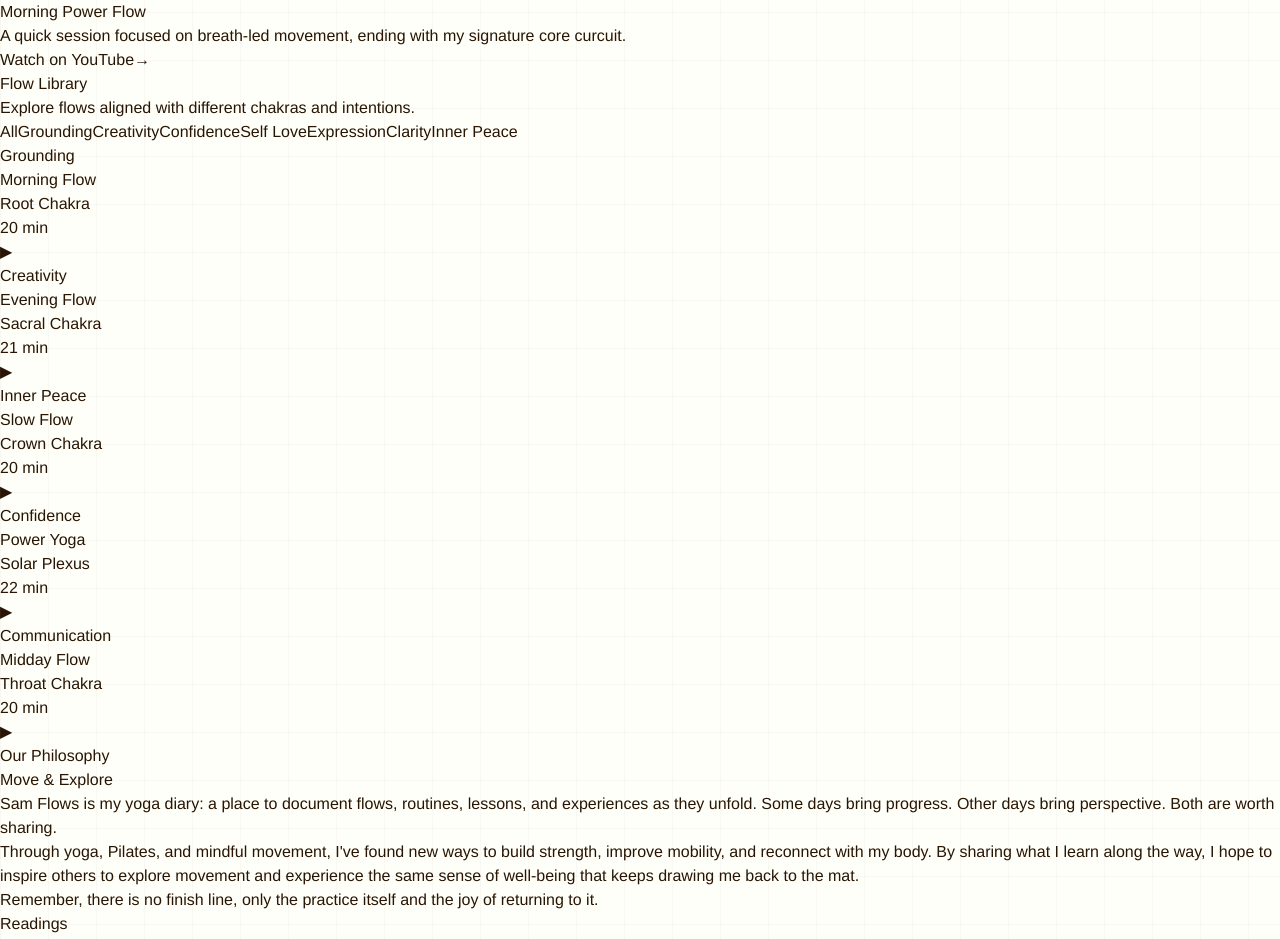
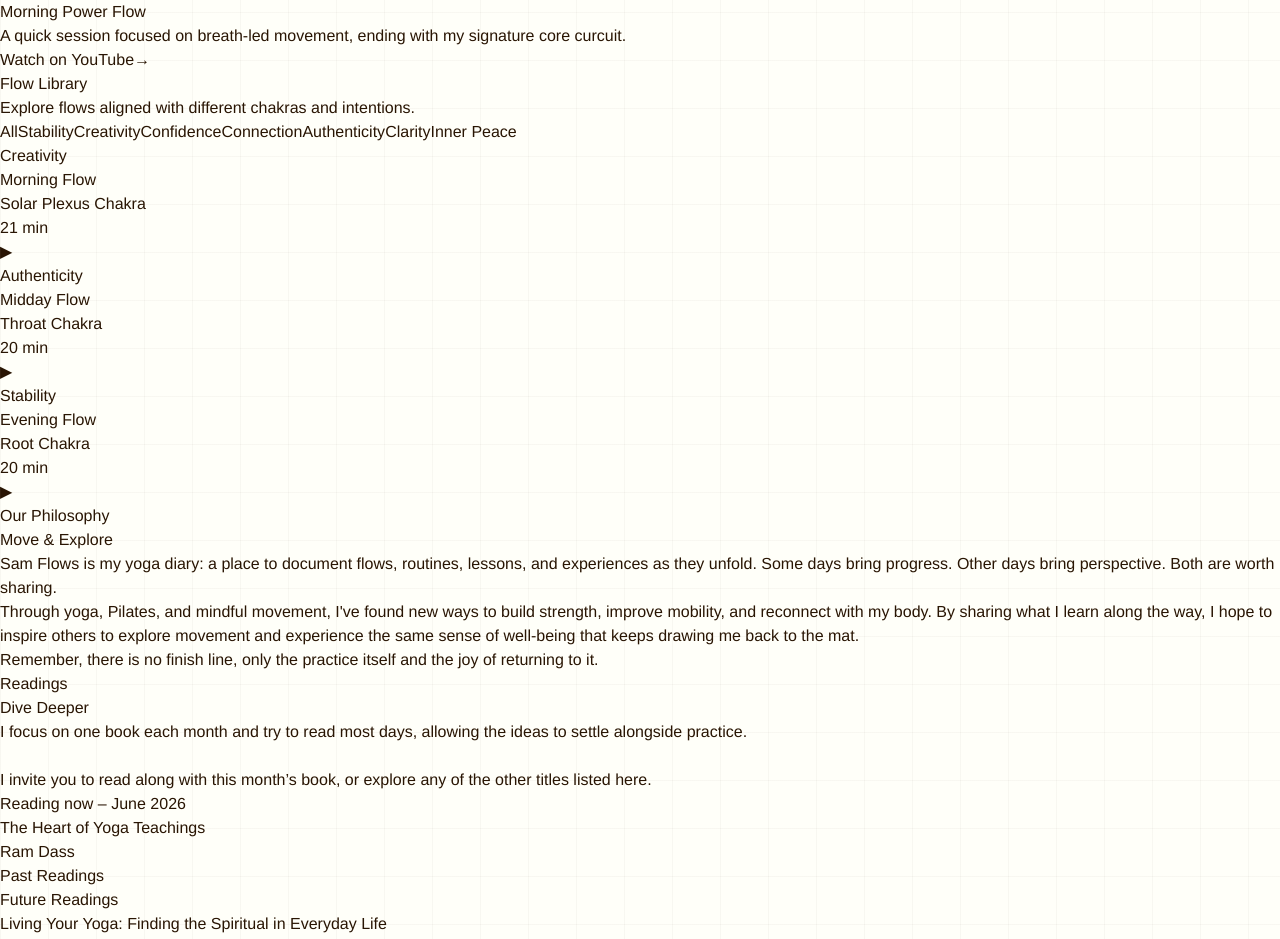
Before and after one commit to samanthacabrera/yoga-site, a React (Vite) app: page / in a window 1280 px wide. Shown: the part 660-1599 px from the top of the page. Built offline with nearby package versions, Linux system fonts and the light colour scheme; a web font is replaced by a local one.

Commit message:
update library filters

```diff
--- a/src/Library.jsx
+++ b/src/Library.jsx
@@ -5,44 +5,39 @@ import { useState } from "react";
 const videos = [
   {
     title: "Morning Flow",
-    duration: "20 min",
-    category: "Grounding",
-    chakra: "Root Chakra",
-  },
-  {
-    title: "Evening Flow",
     duration: "21 min",
     category: "Creativity",
-    chakra: "Sacral Chakra",
-  },
-  {
-    title: "Slow Flow",
-    duration: "20 min",
-    category: "Inner Peace",
-    chakra: "Crown Chakra",
-  },
-  {
-    title: "Power Yoga",
-    duration: "22 min",
-    category: "Confidence",
-    chakra: "Solar Plexus",
+    chakra: "Solar Plexus Chakra",
   },
   {
     title: "Midday Flow",
     duration: "20 min",
-    category: "Communication",
+    category: "Authenticity",
     chakra: "Throat Chakra",
-  }
+  },
+  {
+    title: "Evening Flow",
+    duration: "20 min",
+    category: "Stability",
+    chakra: "Root Chakra",
+  },
 ];
 
 const filters = [
   "All",
-  "Grounding",
+  // Root Chakra
+  "Stability",
+  // Sacral Chakra
   "Creativity",
+  // Solar Plexus Chakra
   "Confidence",
-  "Self Love",
-  "Expression",
+  // Heart Chakra
+  "Connection",
+  // Throat Charka
+  "Authenticity",
+  // Third Eye Chakra
   "Clarity",
+  // Crown Chakra
   "Inner Peace",
 ];
 
@@ -89,7 +84,7 @@ export default function Library() {
         })}
       </div>
 
-      <div className="relative grid grid-cols-1 gap-6 md:grid-cols-2 xl:grid-cols-3">
+      <div className="relative grid grid-cols-1 gap-6 grid-cols-1 md:grid-cols-2">
         {filteredVideos.map((video) => (
           <article
             key={video.title}
```
